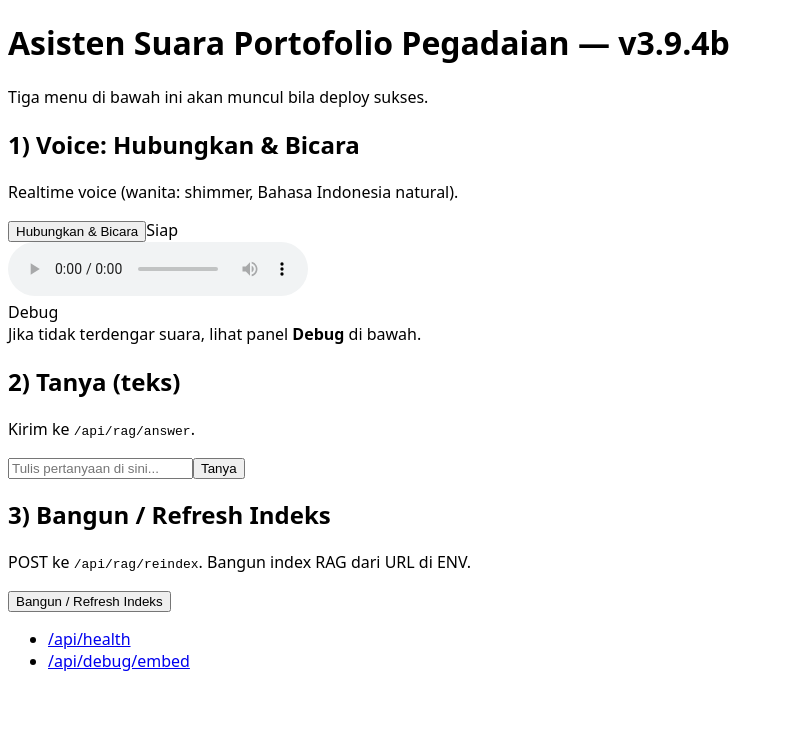
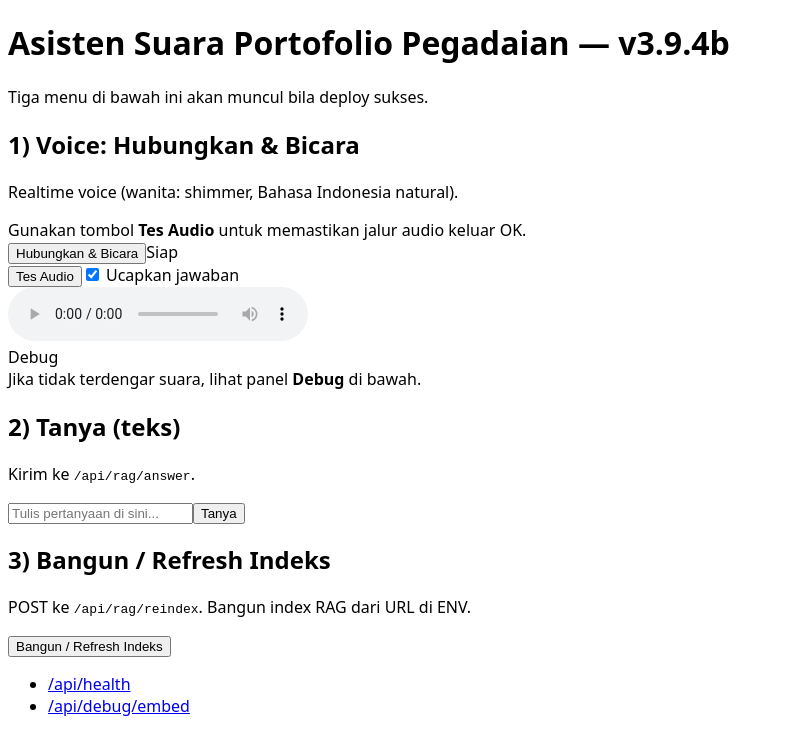
Before and after one commit to mazagoezt/pegadaian-voice-rag, a Next.js app: page / in a window 1280 px wide. Shown: the top 754 px of the page, without its empty margins (0-786 px from the left). Built offline with nearby package versions, Linux system fonts and the light colour scheme.

Commit message:
Add files via upload

```diff
--- a/components/VoiceAgent.tsx
+++ b/components/VoiceAgent.tsx
@@ -15,6 +15,12 @@
   const pushLog = (m: string) => setLog(v => [new Date().toLocaleTimeString()+": "+m, ...v].slice(0, 20));
   const pcRef = useRef<RTCPeerConnection | null>(null);
   const dcRef = useRef<RTCDataChannel | null>(null);
+  const [speakAnswers, setSpeakAnswers] = useState(true);
+  function speakTest(){
+    const dc = dcRef.current; if(!dc || dc.readyState!=="open") return;
+    const ev = { type: "response.create", response: { instructions: "Katakan: Tes audio berhasil.", modalities: ["audio"] } } as any;
+    dc.send(JSON.stringify(ev));
+  }
   async function connect() {
     setStatus("Mengambil token sesi...");
     let sess: any = null; let raw = "";
@@ -62,6 +68,10 @@
               const res = await fetch("/api/rag/answer", { method: "POST", headers: { "Content-Type": "application/json" }, body: JSON.stringify({ query: q }) }).then(r => r.json());
               const out: OAIEvent = { type: "response.submit_tool_outputs", response_id: msg.response.id, tool_outputs: [{ tool_call_id: c.id, output: res?.answer || res?.text || "" }] };
               dc.send(JSON.stringify(out));
+              if (speakAnswers) {
+                const ev = { type: "response.create", response: { instructions: "Silakan bacakan jawaban di atas secara ringkas.", modalities: ["audio"] } } as any;
+                dc.send(JSON.stringify(ev));
+              }
             }
           }
         } else if (msg.type === "response.output_text.delta") {
@@ -90,6 +100,7 @@
   function disconnect() { dcRef.current?.close(); pcRef.current?.close(); dcRef.current = null; pcRef.current = null; setConnected(false); setStatus("Terputus"); }
   return (
     <div className="space-y-3">
+      <div className="text-xs text-slate-600">Gunakan tombol <strong>Tes Audio</strong> untuk memastikan jalur audio keluar OK.</div>
       <div className="flex items-center gap-3">
         {!connected ? (
           <button onClick={connect} className="px-4 py-2 rounded-2xl bg-emerald-600 text-white">Hubungkan & Bicara</button>
@@ -97,6 +108,10 @@
           <button onClick={disconnect} className="px-4 py-2 rounded-2xl bg-slate-700 text-white">Putuskan</button>
         )}
         <span className="text-sm text-slate-600">{status}</span>
+      </div>
+      <div className="flex items-center gap-3">
+        <button onClick={speakTest} className="px-2 py-1 rounded bg-sky-600 text-white text-xs">Tes Audio</button>
+        <label className="text-xs flex items-center gap-1"><input type="checkbox" checked={speakAnswers} onChange={e=>setSpeakAnswers(e.target.checked)} /> Ucapkan jawaban</label>
       </div>
       <audio ref={remoteAudioRef} controls />
       <div className="text-xs border rounded-lg p-2 mt-2 bg-white">
--- a/package.json
+++ b/package.json
@@ -1,7 +1,7 @@
 {
   "name": "pegadaian-voice-rag",
   "private": true,
-  "version": "3.9.4d",
+  "version": "3.9.4e",
   "scripts": {
     "dev": "next dev",
     "build": "next build",
```
Also changed, not shown: 1 other file (tests, documents, lock files or other folders).
